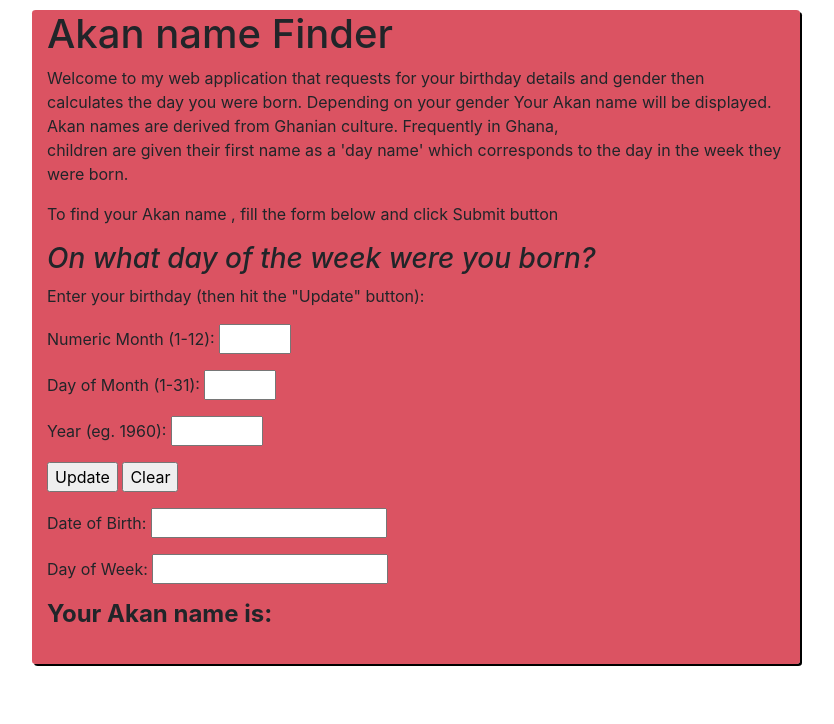
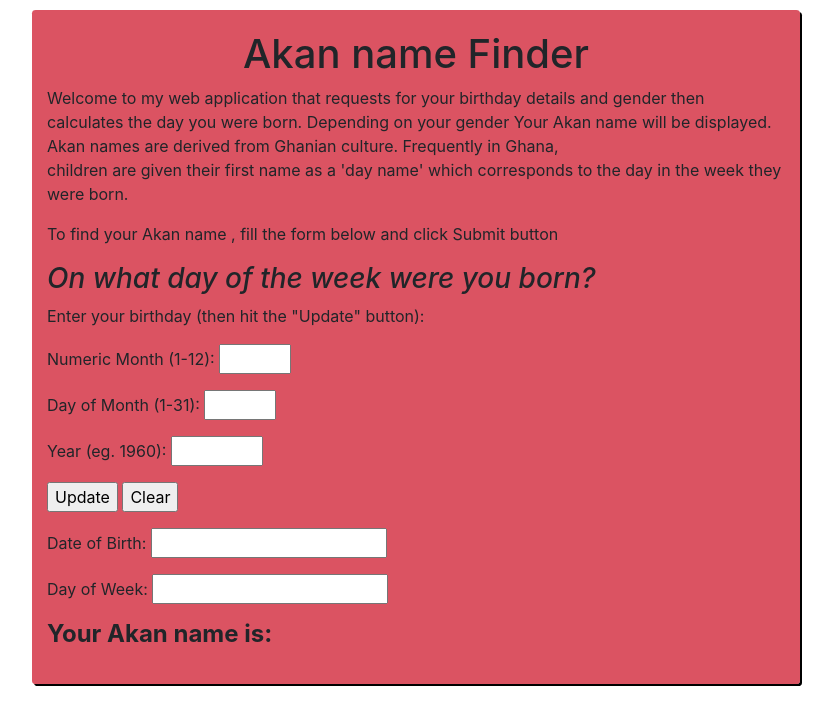
Before and after one commit to fatmakhamis/AKAN-NAME, a plain HTML site: page index.html in a window 1280 px wide. Shown: the whole page, without its empty margins (224-1058 px from the left). Drawn offline with Linux system fonts and the light colour scheme.

Commit message:
add header style on css

```diff
--- a/css/styles.css
+++ b/css/styles.css
@@ -4,12 +4,11 @@ body{
   color: white;
   font-size: 17px;
 }
-
-  .container{
+.container{
     width: 80%;
     margin: auto;
   }
-  .content{
+ .content{
     background-color: rgba(206, 17, 38, 0.72);
     margin-left: 20%;
     margin-right: 20%;
@@ -19,3 +18,8 @@ body{
     box-shadow: 2px 2px #000000;
     border-radius: 0.5%;
   }
+  h1{
+    font-size: 36px;
+    padding-top: 20px;
+    text-align: center;
+  }
```
